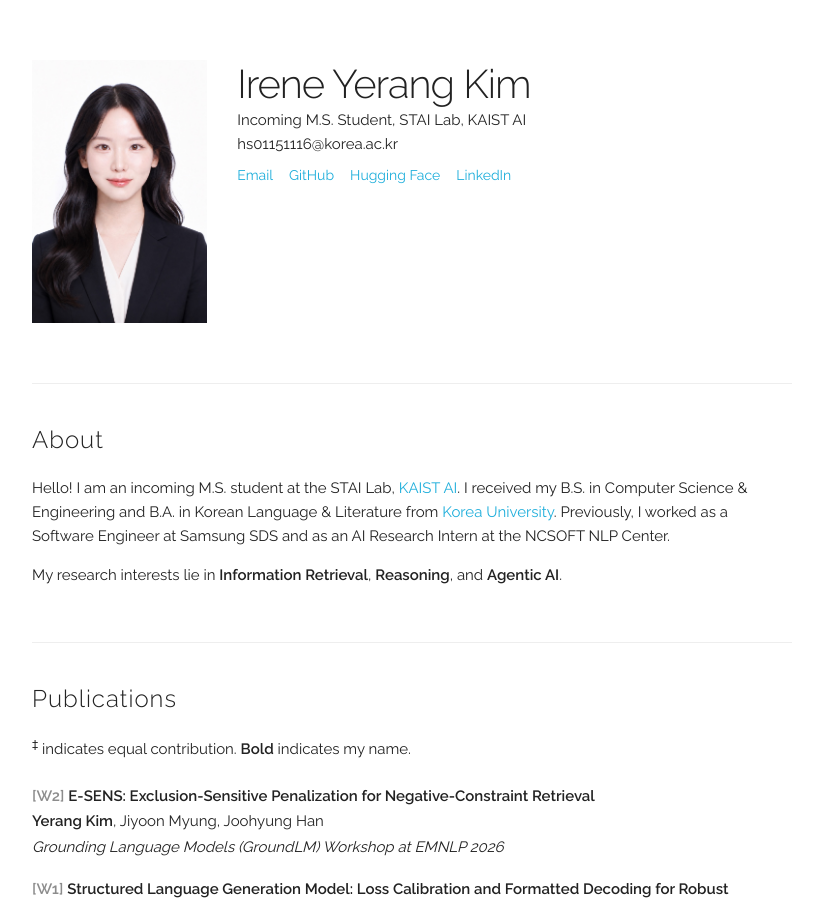
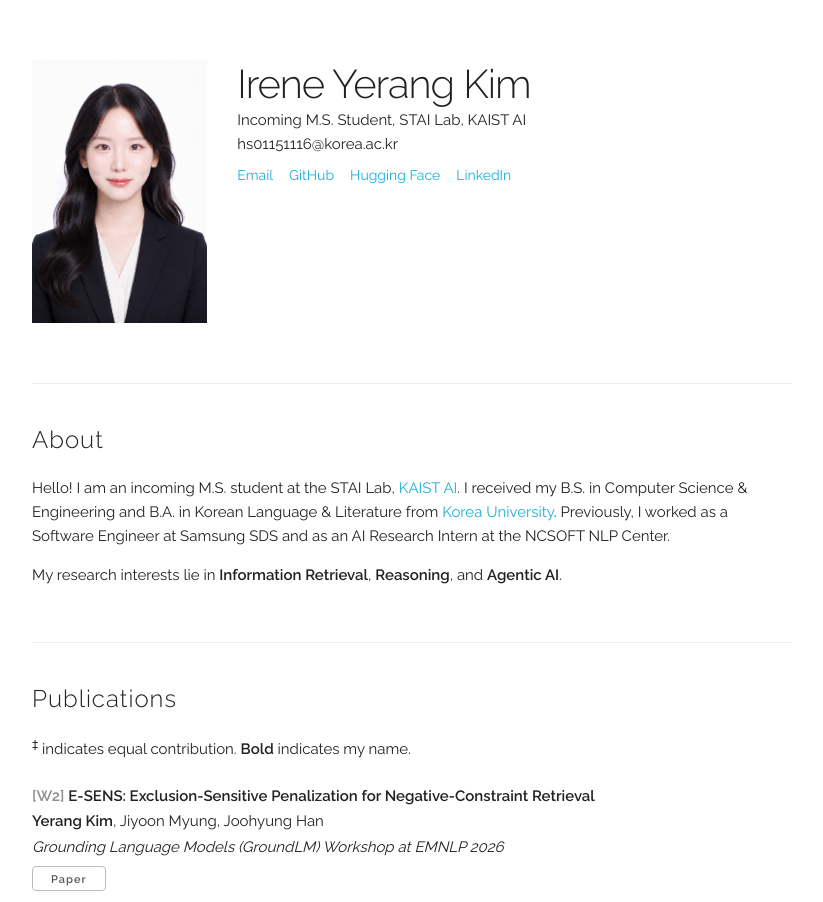
Before and after one commit to 01tilinfinity/01tilinfinity.github.io, a React (Vite) app: page / in a window 1280 px wide. Shown: the top 902 px of the page, without its empty margins (228-1051 px from the left). Built offline with nearby package versions, Linux system fonts and the light colour scheme.

Commit message:
Add E-SENS paper link

```diff
--- a/src/App.jsx
+++ b/src/App.jsx
@@ -26,6 +26,7 @@ const publications = [
       "Joohyung Han",
     ],
     venue: "Grounding Language Models (GroundLM) Workshop at EMNLP 2026",
+    links: [{ label: "Paper", href: "https://arxiv.org/pdf/2608.30130" }],
   },
   {
     tag: "W1",
```
